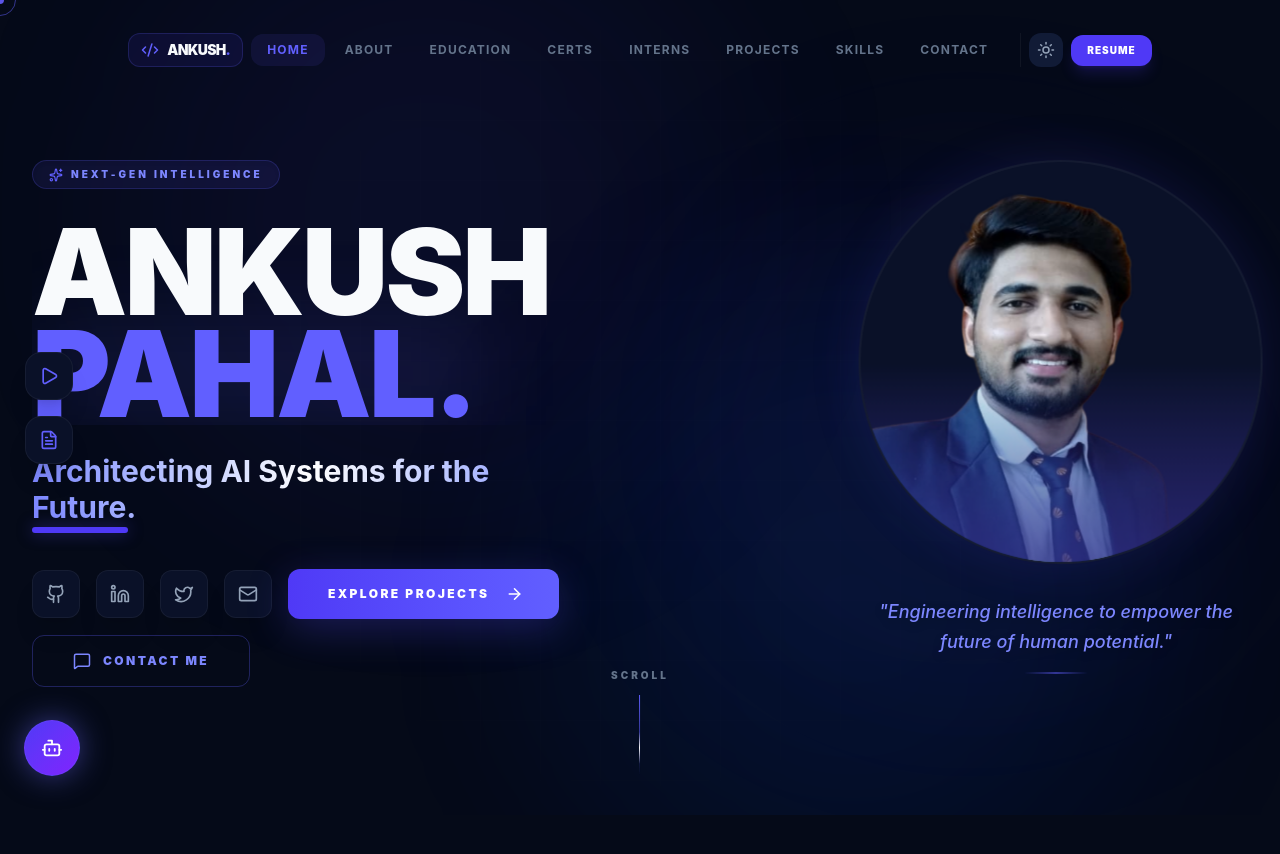
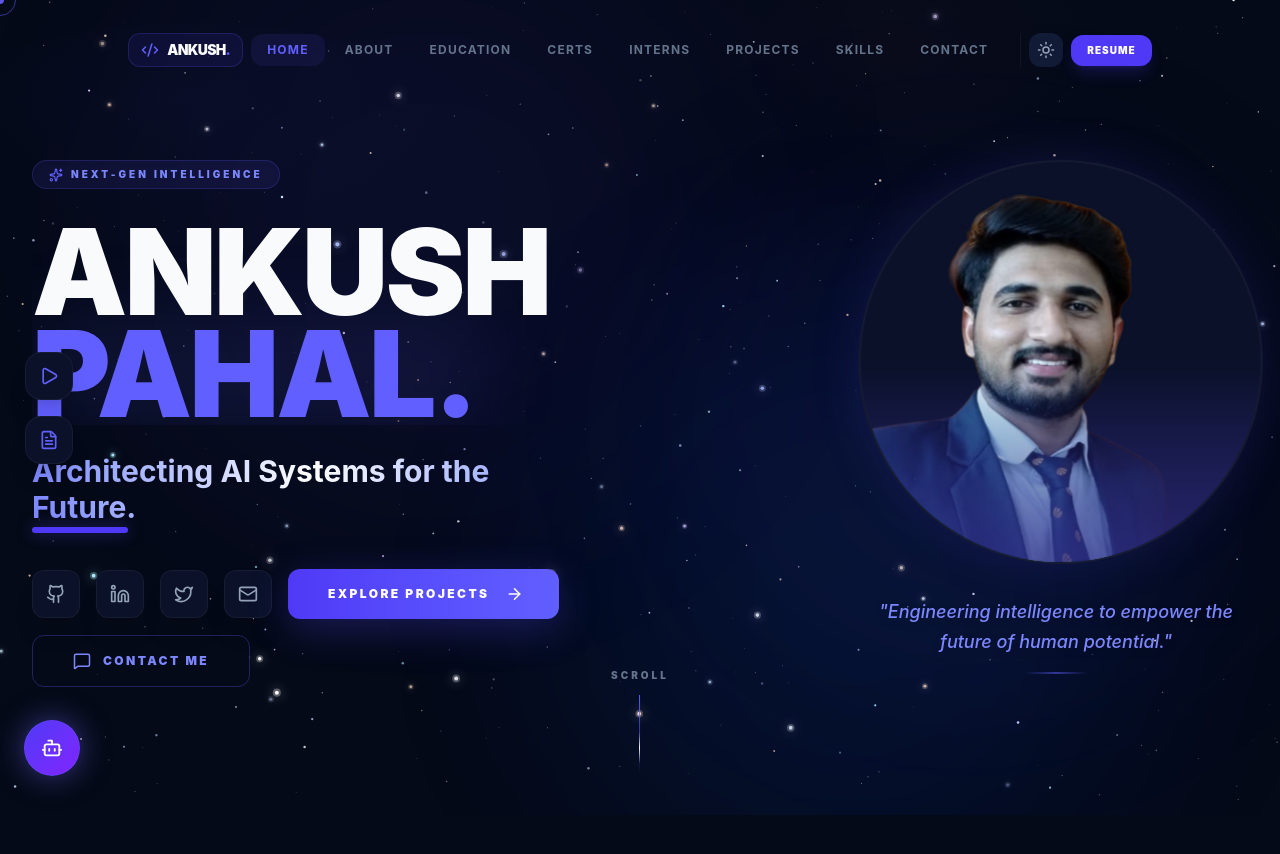
Before and after one commit to ankushpahal-12/meportfolio, a React (Vite) app: page / in a window 1280 px wide. Shown: the top 854 px of the page. Built offline with nearby package versions, Linux system fonts and the light colour scheme.

Commit message:
update background

```diff
--- a/src/App.jsx
+++ b/src/App.jsx
@@ -244,9 +244,8 @@ const App = () => {
             <KonamiEaster />
             <ScrollProgress />
             <AskAnkush />
-            <div className="min-h-screen bg-[var(--bg-primary)] text-[var(--text-primary)] transition-colors duration-300 relative overflow-hidden">
-                {/* Star Field Background */}
-                <StarField theme={theme} />
+            <StarField theme={theme} />
+            <div className="min-h-screen bg-transparent text-[var(--text-primary)] transition-colors duration-300 relative overflow-hidden z-[2]">
 
                 <Navbar theme={theme} toggleTheme={toggleTheme} />
 
--- a/src/components/StarField.jsx
+++ b/src/components/StarField.jsx
@@ -92,8 +92,6 @@ const StarField = ({ theme }) => {
         let scrollY = 0;
         const handleScroll = () => { scrollY = window.scrollY; };
         window.addEventListener('scroll', handleScroll, { passive: true });
-
-        // ─── main animation loop ──────────────────────────────────────
         let raf;
         let lastTime = 0;
 
@@ -107,10 +105,9 @@ const StarField = ({ theme }) => {
             const state = stateRef.current;
             if (!state) return;
 
-            // ── clear ──────────────────────────────────────────────────
-            ctx.clearRect(0, 0, W, H);
-
-            // ── nebula glow ────────────────────────────────────────────
+            const bgColor = theme === 'light' ? '#ffffff' : theme === 'cyber' ? '#010a04' : '#050a18';
+            ctx.fillStyle = bgColor;
+            ctx.fillRect(0, 0, W, H);
             state.nebula.forEach(n => {
                 const grad = ctx.createRadialGradient(n.x, n.y, 0, n.x, n.y, Math.max(n.rx, n.ry));
                 grad.addColorStop(0, n.color);
@@ -123,8 +120,6 @@ const StarField = ({ theme }) => {
                 ctx.fill();
                 ctx.restore();
             });
-
-            // ── stars (multi-layer with parallax) ─────────────────────
             state.layers.forEach((stars, li) => {
                 const parallaxOffset = scrollY * LAYERS[li].speedFactor * 0.5;
                 stars.forEach(s => {
@@ -134,7 +129,6 @@ const StarField = ({ theme }) => {
                         s.twinkleDir *= -1;
                     }
 
-                    // slow drift
                     s.x += s.driftX * (dt / 16);
                     s.y += s.driftY * (dt / 16) * s.speedFactor * 15;
 
@@ -144,8 +138,6 @@ const StarField = ({ theme }) => {
                     if (s.y > H) { s.x = rand(0, W); s.y = -2; }
 
                     const drawY = (s.y - parallaxOffset % H + H) % H;
-
-                    // draw glow halo for close stars
                     if (s.r > 1.3) {
                         ctx.save();
                         ctx.globalAlpha = s.opacity * 0.3;
@@ -157,8 +149,6 @@ const StarField = ({ theme }) => {
                         ctx.fill();
                         ctx.restore();
                     }
-
-                    // draw star core
                     ctx.save();
                     ctx.globalAlpha = s.opacity;
                     ctx.beginPath();
@@ -168,8 +158,6 @@ const StarField = ({ theme }) => {
                     ctx.restore();
                 });
             });
-
-            // ── shooting stars ─────────────────────────────────────────
             if (timestamp - state.lastShootingTime > SHOOTING_STAR_INTERVAL_MS + rand(-800, 800)) {
                 state.shooting.push(spawnShootingStar(W, H));
                 state.lastShootingTime = timestamp;
@@ -215,8 +203,6 @@ const StarField = ({ theme }) => {
                 ctx.restore();
             });
         };
-
-        // ─── init ─────────────────────────────────────────────────────
         window.addEventListener('resize', resize);
         resize();
         raf = requestAnimationFrame(draw);
@@ -233,7 +219,7 @@ const StarField = ({ theme }) => {
             ref={canvasRef}
             aria-hidden="true"
             className="fixed inset-0 pointer-events-none"
-            style={{ zIndex: -10 }}
+            style={{ zIndex: 1 }}
         />
     );
 };
```
